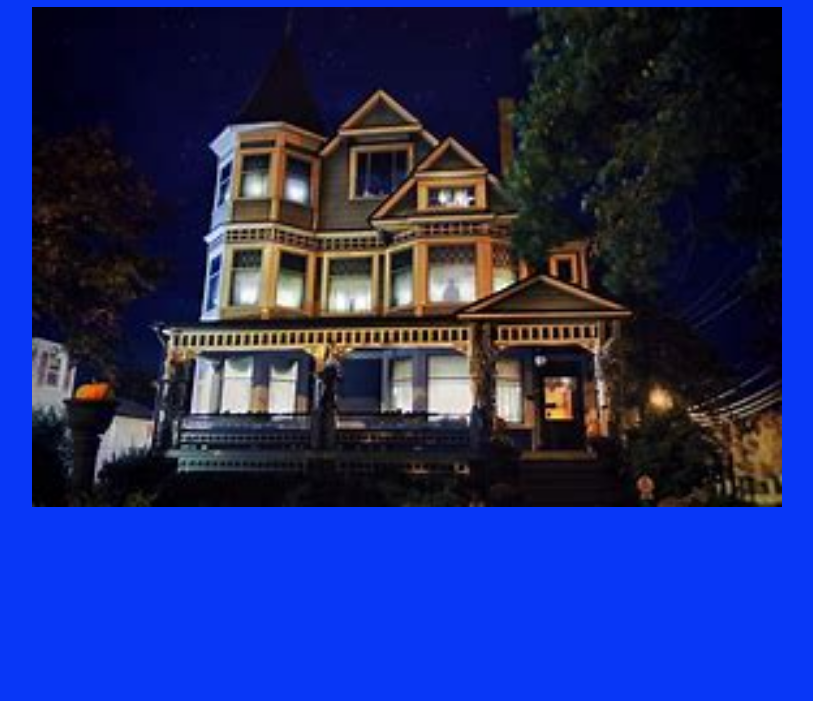
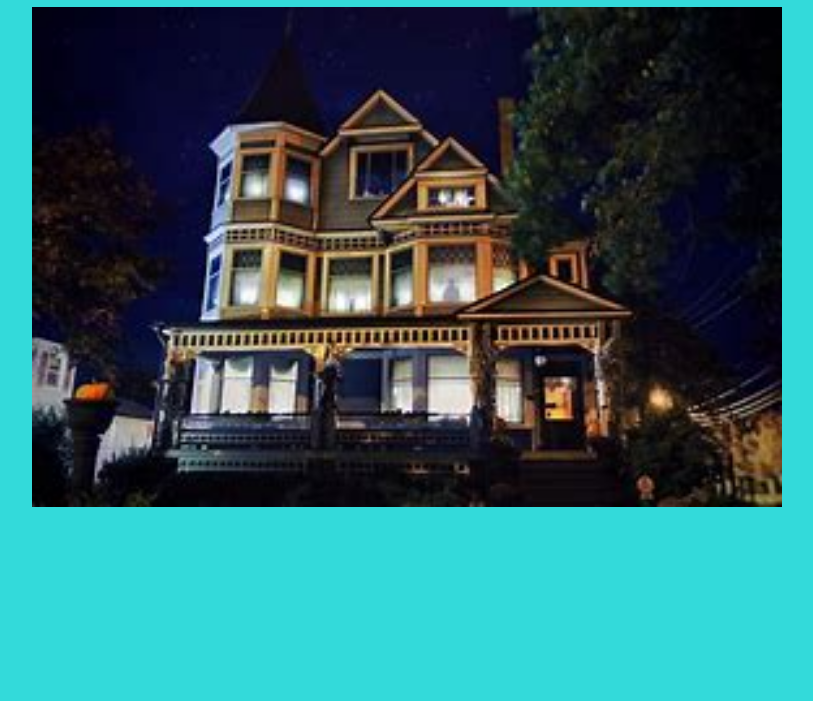
Before and after one commit to jenniferorr/jenniferorr, a plain HTML site: page index.html in a window 1280 px wide. Shown: the part 99-800 px from the top of the page, without its empty margins (233-1046 px from the left). Drawn offline with Linux system fonts and the light colour scheme; files whose address does not match are found by name.

Commit message:
Update index.html

```diff
--- a/index.html
+++ b/index.html
@@ -2,9 +2,9 @@
 <html lang="en">
   <head>
     <meta charset="utf-8">
-    <title>Home Alone</title>
+    <title>Home Page</title>
   </head>
-  <body bgcolor="#0837f7">
+  <body bgcolor="#33DADA">
   <center>  <a href="index.html">Home at Last</a>
     <a href="portfolio.html">Portfolio</a>
     <a href="aboutme.html">About Me</a>
```
